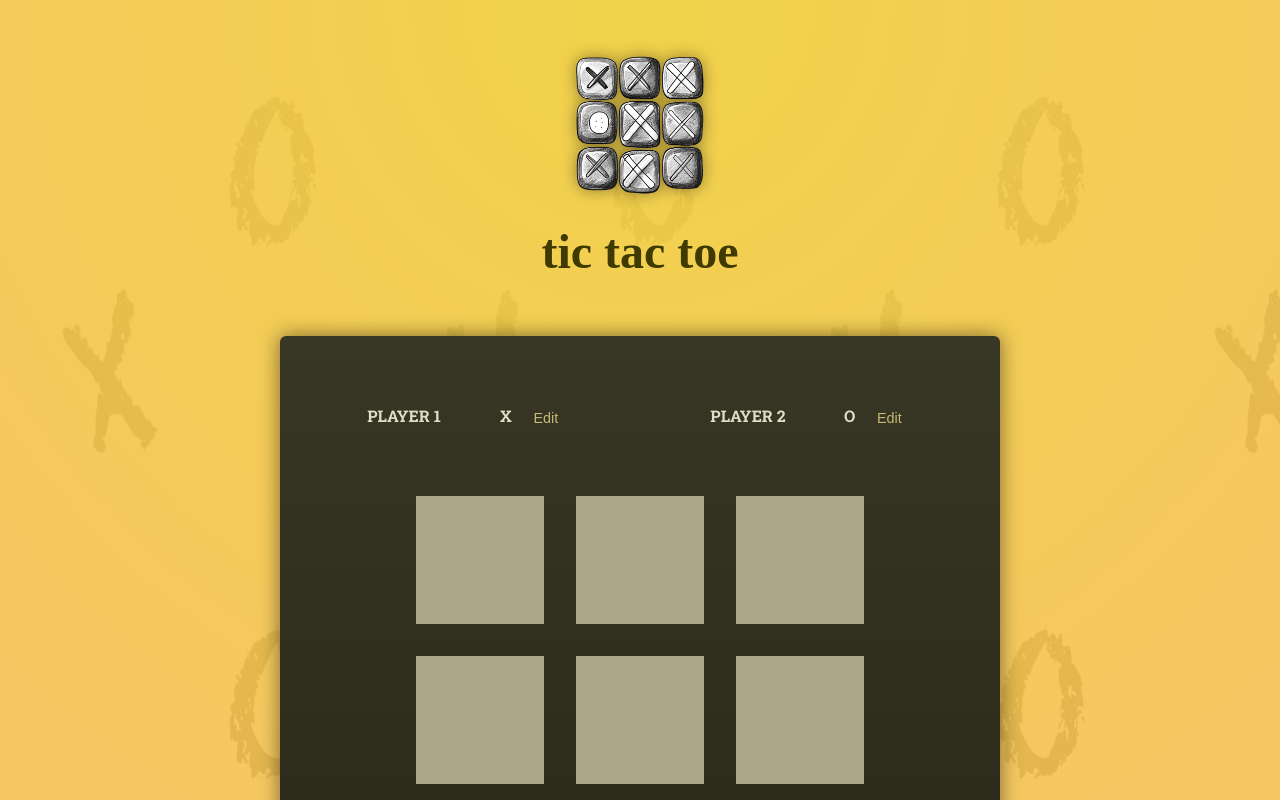
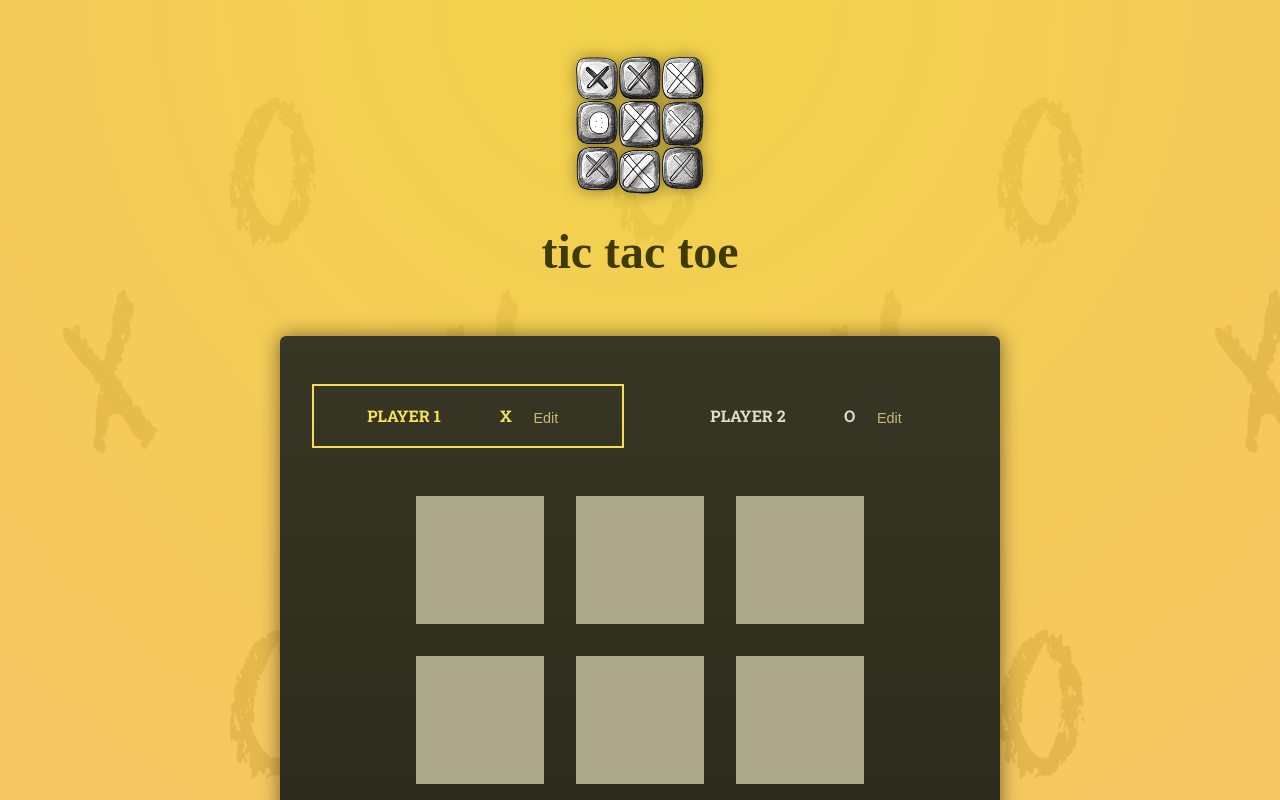
Before and after one commit to delissgt/almadigital, a Next.js app: page /project/curseReactTicTacToe in a window 1280 px wide. Shown: the top 800 px of the page. Built offline with nearby package versions, Linux system fonts and the light colour scheme; a web font is replaced by a local one.

Commit message:
Lifting State Up - Core Concept

```diff
--- a/pages/project/curseReactTicTacToe/index.js
+++ b/pages/project/curseReactTicTacToe/index.js
@@ -1,8 +1,16 @@
+import {useState} from 'react';
+
 import './index.css';
 import Player from "../../../src/components/Player/Player";
 import GameBoard from "../../../src/components/GameBoard";
 
 export default function CurseReactTicTacToe () {
+  const [activePlayer, setActivePlayer] = useState('X');
+
+  function handleSelectSquare() {
+    setActivePlayer((currentActivePlayer) => currentActivePlayer === 'X' ? 'O' : 'X');
+  }
+
   return (
       <>
         <header>
@@ -12,12 +20,12 @@
 
         <main>
           <div id="game-container">
-            <ol id="players">
-              <Player initialName='Player 1' symbol='X' />
-              <Player initialName='Player 2' symbol='O' />
+            <ol id="players" className='highlight-player'>
+              <Player initialName='Player 1' symbol='X' isActive={activePlayer === 'X'} />
+              <Player initialName='Player 2' symbol='O' isActive={activePlayer === 'O'} />
             </ol>
 
-            <GameBoard />
+            <GameBoard onSelectSquare={handleSelectSquare} activePlayerSymbol={activePlayer}/>
           </div>
             LOG
         </main>
--- a/src/components/GameBoard/index.js
+++ b/src/components/GameBoard/index.js
@@ -6,15 +6,17 @@
     [null, null, null],
 ];
 
-export default function GameBoard() {
+export default function GameBoard({onSelectSquare, activePlayerSymbol}) {
   const [gameBoard, setGameBoard] = useState(initialGameBoard);
 
   function handleSelectSquare(rowIndex, colIndex) {
     setGameBoard((prevGameBoard) => {
       const updatedBoard = [...prevGameBoard.map((innerArray) => [...innerArray])];
-      updatedBoard[rowIndex][colIndex] = 'X'
+      updatedBoard[rowIndex][colIndex] = activePlayerSymbol;
       return updatedBoard;
     });
+
+    onSelectSquare();
   }
 
   return(
--- a/src/components/Player/Player.jsx
+++ b/src/components/Player/Player.jsx
@@ -1,7 +1,7 @@
 import {useState} from 'react';
 
 
-export default function Player({initialName, symbol}) {
+export default function Player({initialName, symbol, isActive}) {
   const [isEditing, setIsEditing] = useState(false);
   const [playerName, setPlayerName] = useState(initialName);
 
@@ -24,7 +24,7 @@
 
 
   return (
-      <li>
+      <li className={isActive ? 'active' : undefined}>
         <span className='player'>
 
           {editablePlayerName}
```
